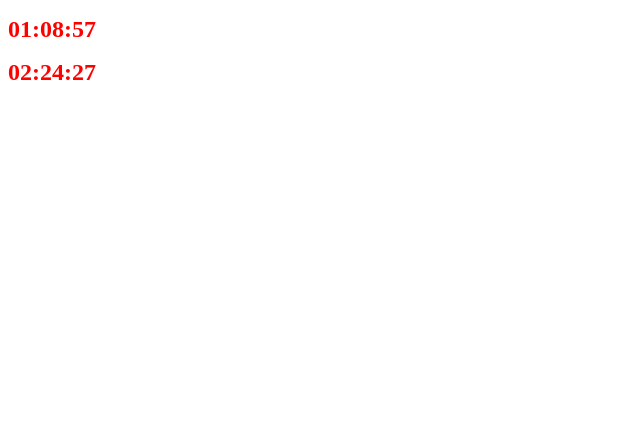
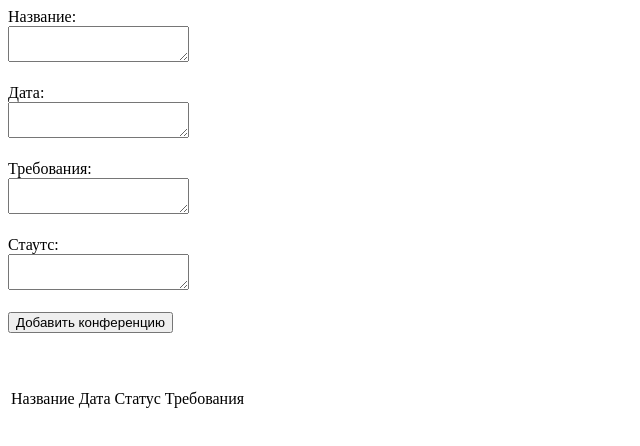
Before and after one commit to The-One-Who-Speaks-and-Depicts/conference_timer, a plain HTML site: page timer.html in a window 1280 px wide. Shown: the whole page, without its empty margins (0-640 px from the left). Drawn offline with nearby package versions, Linux system fonts and the light colour scheme.

Commit message:
conference addition starts

```diff
--- /dev/null
+++ b/script.js
@@ -0,0 +1,14 @@
+
+  window.onload = function() {
+
+ var conf = function(_name, _date, _statusExe, _req) {
+    this.name = _name;
+    this.date = _date;
+    this.statusExe = _statusExe;
+    this.req = _req;
+}
+  $("#addingButton").click(function() {
+      var Conf = new conf($("#name").val(), $("#date").val(), $("#stat").val(), $("#req").val());
+      $('#confs tr:last').after("<tr><td>" + Conf.name + "</td><td>" + Conf.date + "</td><td>" + Conf.statusExe + "</td><td>" + Conf.req + "</td></tr>");
+  });
+  };
--- a/timer.html
+++ b/timer.html
@@ -1,52 +1,24 @@
 <!DOCTYPE HTML>
-<!-- комментарий -->
 <head>
-<script type="text/javascript">
-
-  var list = ["my_timer", "my_timer_1"]
-
-  const timer = function(item) {
-    this.my_timer = document.getElementById(item);
-    console.log("Timer initiated!")
-  }
-
-  function init() {
-  let list_of_timers = list;
-  let new_timer = new timer(list_of_timers[0])
-  list_of_timers.forEach(function(item, i, list_of_timers) {
-    let my_timer = document.getElementById(item);
-    let time = my_timer.innerHTML;
-    let arr = time.split(":");
-    let h = arr[0];
-    let m = arr[1];
-    let s = arr[2];
-    if (s == 0) {
-      if (m == 0) {
-        if (h == 0) {
-          alert("Время вышло");
-          window.location.reload();
-          return;
-        }
-        h--;
-        m = 60;
-        if (h < 10) h = "0" + h;
-      }
-      m--;
-      if (m < 10) m = "0" + m;
-      s = 59;
-    }
-    else s--;
-    if (s < 10) s = "0" + s;
-    document.getElementById(item).innerHTML = h+":"+m+":"+s;
-    setTimeout(init, 1000);
-});
-  }
-
+<script src="https://ajax.googleapis.com/ajax/libs/jquery/3.1.1/jquery.min.js"></script>
+<script type="text/javascript" src="script.js">
 </script>
 </head>
 
-<body onload="init()">
-<p><span id="my_timer" style="color: #f00; font-size: 150%; font-weight: bold;">01:10:00</span></p>
-<p><span id="my_timer_1" style="color: #f00; font-size: 150%; font-weight: bold;">02:25:30</span></p>
+<body>
+<span>Название:</span><br>
+<textarea id="name"></textarea><br><br>
+<span>Дата:</span><br>
+<textarea id="date"></textarea><br><br>
+<span>Требования:</span><br>
+<textarea id="req"></textarea><br><br>
+<span>Стаутс:</span><br>
+<textarea id="stat"></textarea><br><br>
+<button id="addingButton">Добавить конференцию</button><br><br><br><br>
+<div>
+<table id="confs">
+<tr><td>Название</td><td>Дата</td><td>Статус</td><td>Требования</td></tr>
+</table>
+</div>
 
 </body>
```
